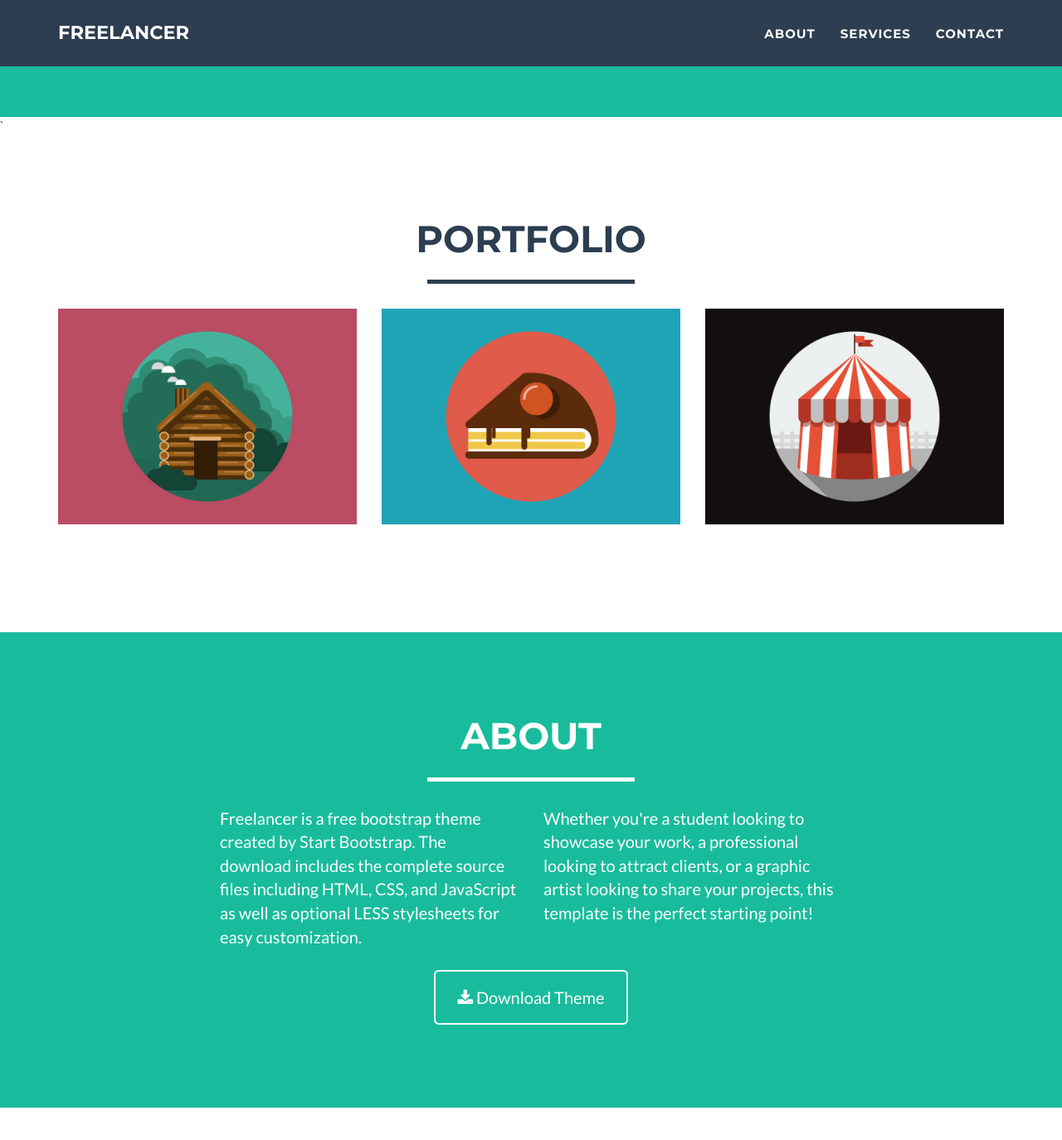
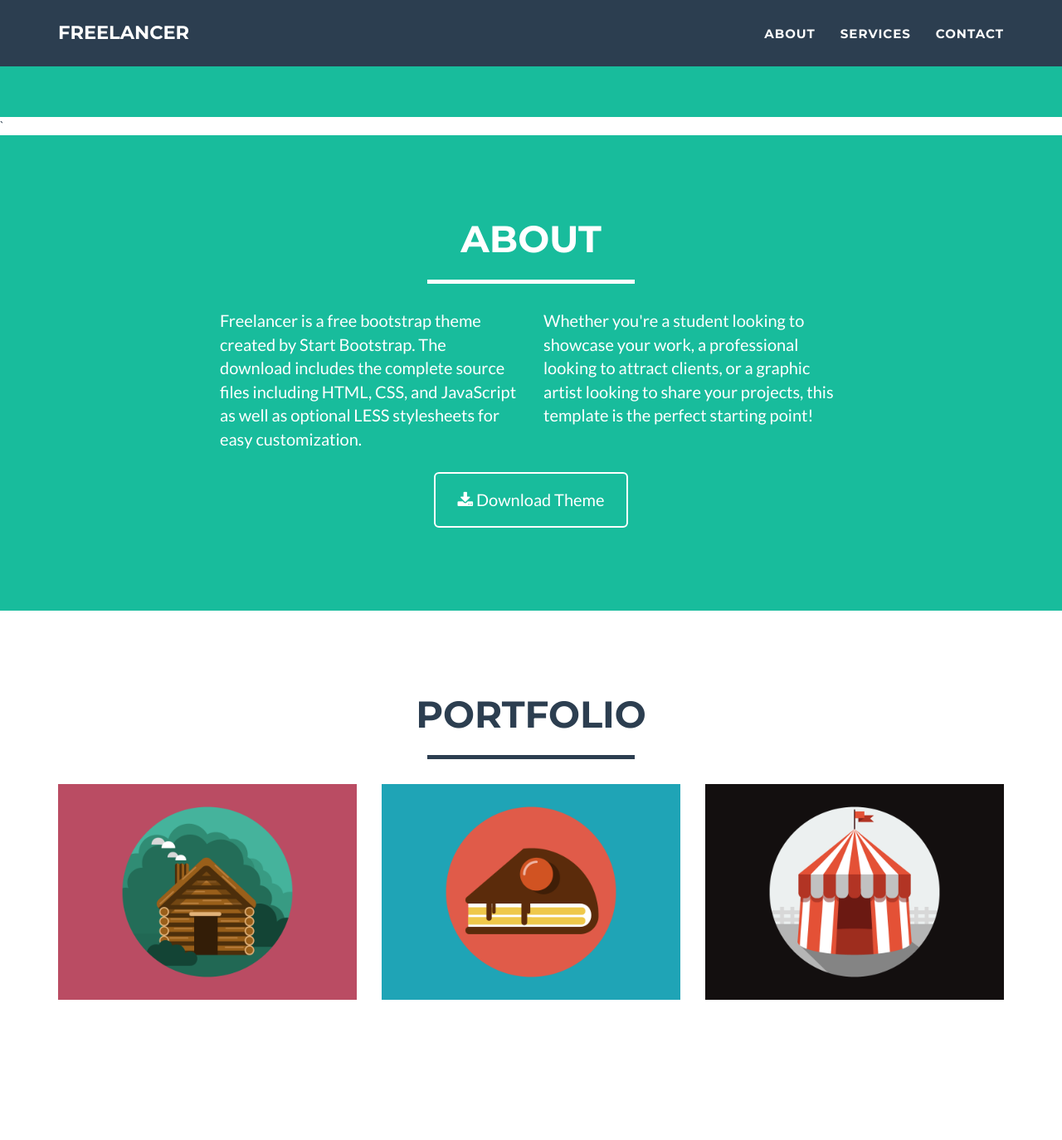
Before and after one commit to baisjuan/baisjuan.github.io, a Jekyll site: the page built from index.html, in a window 1280 px wide and 1400 px high, scrolled down 634 px. Shown: the top 1374 px of the window at 83% size. Built offline with Jekyll 4.4.1, drawn with Linux system fonts in a browser that asks for light colours.

Commit message:
changed layout

```diff
--- a/_layouts/default.html
+++ b/_layouts/default.html
@@ -7,8 +7,8 @@
     <body id="page-top" class="index">
 
     {% include header.html %}
+    {% include about.html %}
     {% include portfolio_grid.html %}
-    {% include about.html %}
     {% include contact.html %}
     {% include footer.html %}
     {% include modals.html %}
```
